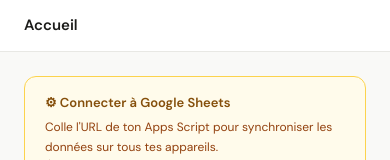
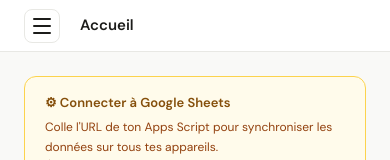
Before and after one commit to sayerdjihankhouloud-dotcom/dashboard-dg, a plain HTML site: page index.html in a window 390 px wide. Shown: the top 160 px of the page. Drawn offline with nearby package versions, Linux system fonts and the light colour scheme.

Commit message:
Update index.html

```diff
--- a/index.html
+++ b/index.html
@@ -594,12 +594,18 @@
 }
 .hamburger {
   display:none;
-  flex-direction:column;gap:5px;cursor:pointer;
-  padding:6px;border-radius:var(--radius);
-  border:1px solid var(--border);background:var(--surface);
+  flex-direction:column;
+  gap:5px;
+  cursor:pointer;
+  padding:8px;
+  border-radius:var(--radius);
+  border:1px solid var(--border);
+  background:var(--surface);
   margin-right:8px;
-}
-.hamburger span { width:18px;height:2px;background:var(--text);border-radius:99px; }
+  flex-shrink:0;
+}
+.hamburger span { display:block;width:18px;height:2px;background:var(--text);border-radius:99px; }
+@media (max-width: 768px) { .hamburger { display:flex !important; } }
 
 /* ── SYNC STATUS ── */
 .sync-bar{display:flex;align-items:center;gap:8px;padding:8px 10px;margin:8px 8px 0;border-radius:var(--radius);background:var(--surface2);font-size:12px;color:var(--muted)}
```
